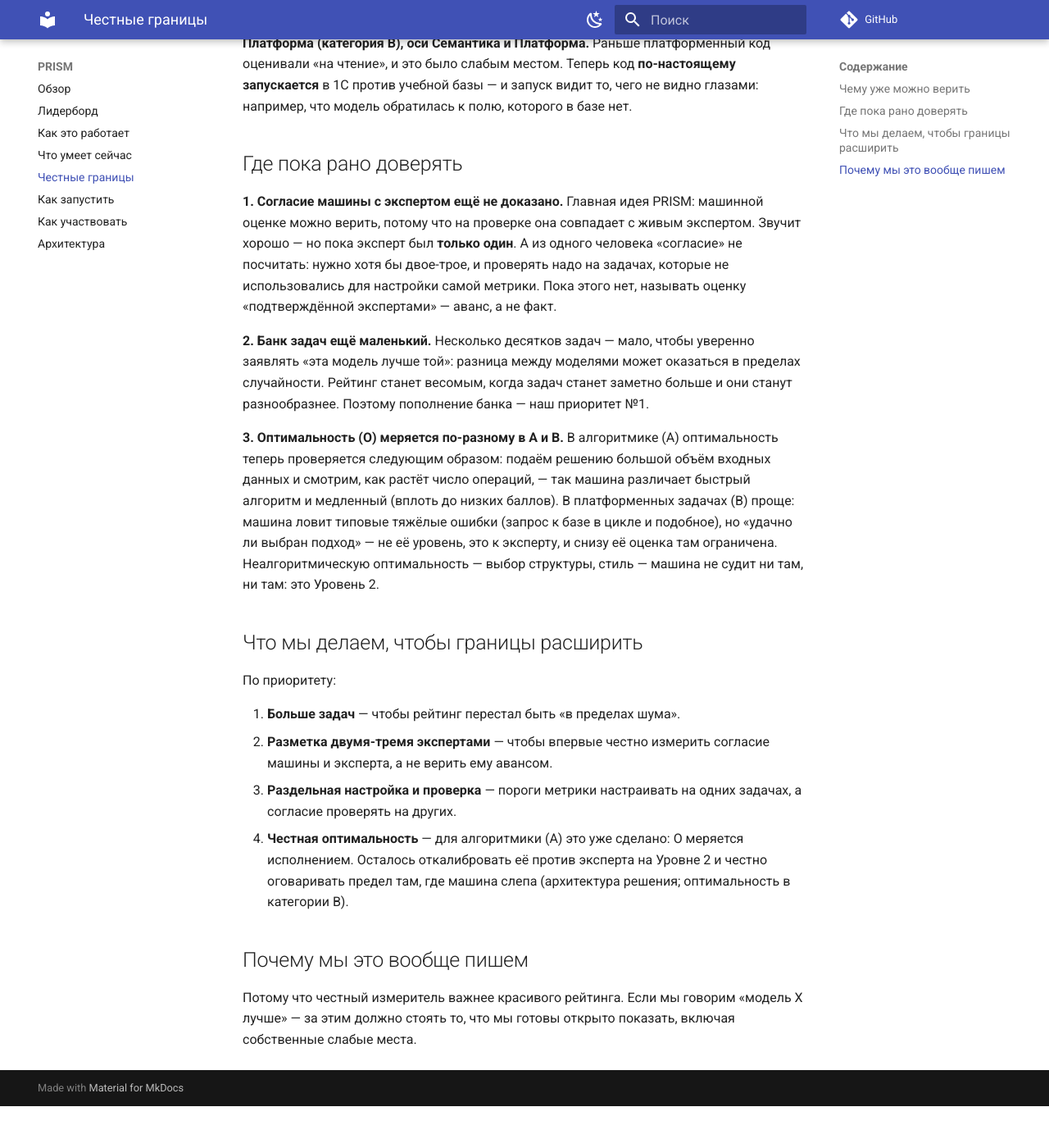
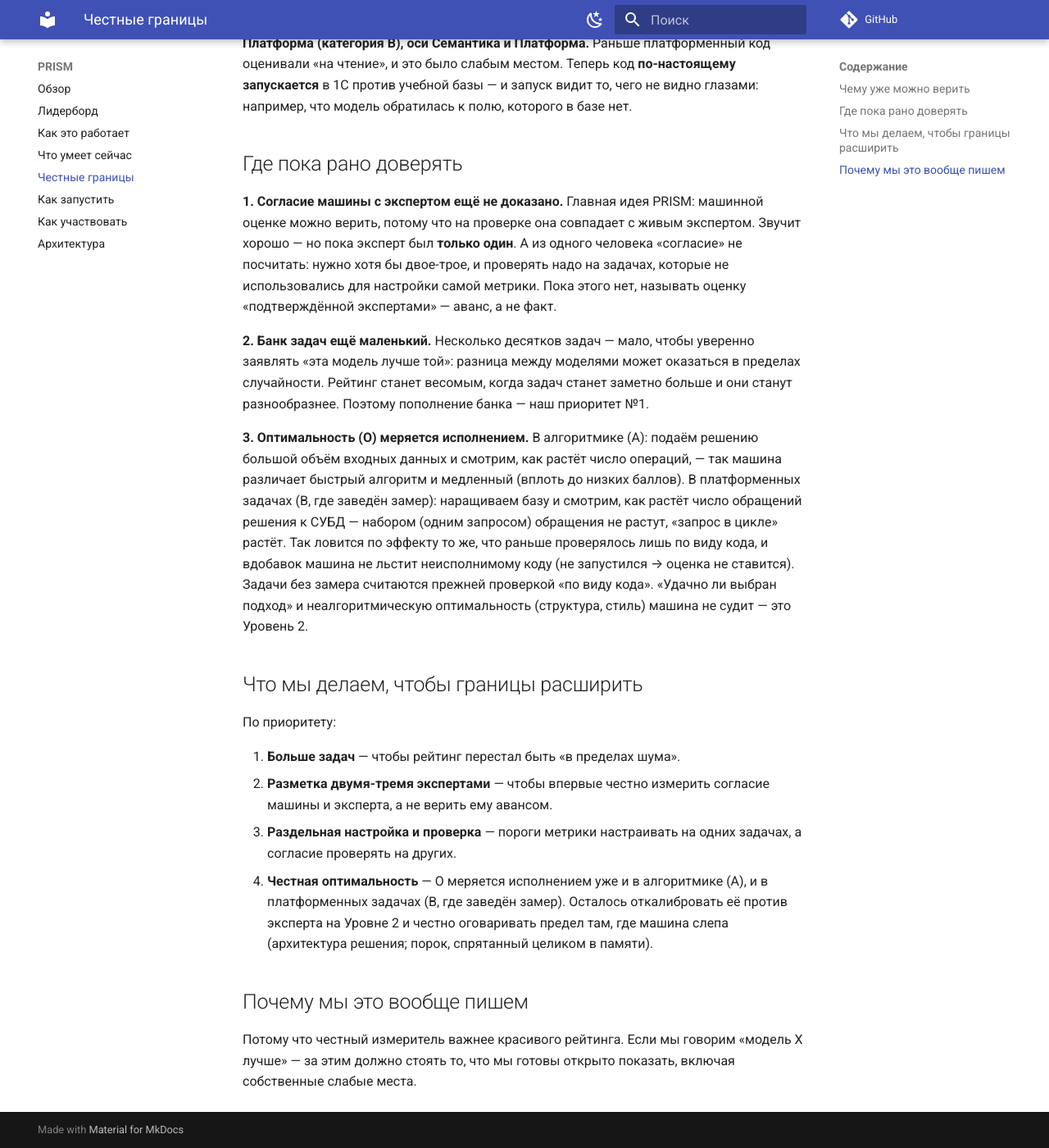
Before and after one commit to genlab-1c/prism, an MkDocs documentation site: the page built from docs/validity.md, in a window 1280 px wide and 1400 px high, scrolled down 600 px. Shown: the whole window at 82% size. Built offline with MkDocs 1.6.1 and Material for MkDocs 9.7.7, drawn with Linux system fonts in a browser that asks for light colours; comment, search, counter and statistics services are not loaded; before the commit the page ends 1949 px from its top, so only the background shows below that.

Commit message:
docs: clarify O for category B is measured by execution
Проза README и docs приведена в соответствие с метрикой: у платформенных
задач (B) с perf.yaml оптимальность мерится исполнением (рост обращений к
СУБД на растущей базе), а не «по виду кода»; статика — откат.

```diff
--- a/docs/validity.md
+++ b/docs/validity.md
@@ -40,13 +40,14 @@
 станет весомым, когда задач станет заметно больше и они станут разнообразнее. Поэтому
 пополнение банка — наш приоритет №1.
 
-**3. Оптимальность (O) меряется по-разному в A и B.** В алгоритмике (A) оптимальность теперь
-проверяется следующим образом: подаём решению большой объём входных данных и смотрим, как растёт
-число операций, — так машина различает быстрый алгоритм и медленный (вплоть до низких баллов).
-В платформенных задачах (B) проще: машина ловит типовые тяжёлые ошибки (запрос к базе в цикле
-и подобное), но «удачно ли выбран подход» — не её уровень, это к эксперту, и снизу её оценка
-там ограничена. Неалгоритмическую оптимальность — выбор структуры, стиль — машина не судит ни
-там, ни там: это Уровень 2.
+**3. Оптимальность (O) меряется исполнением.** В алгоритмике (A): подаём решению большой объём
+входных данных и смотрим, как растёт число операций, — так машина различает быстрый алгоритм и
+медленный (вплоть до низких баллов). В платформенных задачах (B, где заведён замер): наращиваем
+базу и смотрим, как растёт число обращений решения к СУБД — набором (одним запросом) обращения
+не растут, «запрос в цикле» растёт. Так ловится по эффекту то же, что раньше проверялось лишь
+по виду кода, и вдобавок машина не льстит неисполнимому коду (не запустился → оценка не ставится).
+Задачи без замера считаются прежней проверкой «по виду кода». «Удачно ли выбран подход» и
+неалгоритмическую оптимальность (структура, стиль) машина не судит — это Уровень 2.
 
 ## Что мы делаем, чтобы границы расширить
 
@@ -57,9 +58,9 @@
    эксперта, а не верить ему авансом.
 3. **Раздельная настройка и проверка** — пороги метрики настраивать на одних задачах, а
    согласие проверять на других.
-4. **Честная оптимальность** — для алгоритмики (A) это уже сделано: O меряется исполнением.
-   Осталось откалибровать её против эксперта на Уровне 2 и честно оговаривать предел там, где
-   машина слепа (архитектура решения; оптимальность в категории B).
+4. **Честная оптимальность** — O меряется исполнением уже и в алгоритмике (A), и в платформенных
+   задачах (B, где заведён замер). Осталось откалибровать её против эксперта на Уровне 2 и честно
+   оговаривать предел там, где машина слепа (архитектура решения; порок, спрятанный целиком в памяти).
 
 ## Почему мы это вообще пишем
 
```
Also changed, not shown: README.md (+1 -1 lines), docs/architecture.md (+1 -1 lines), docs/how-it-works.md (+4 -2 lines).
